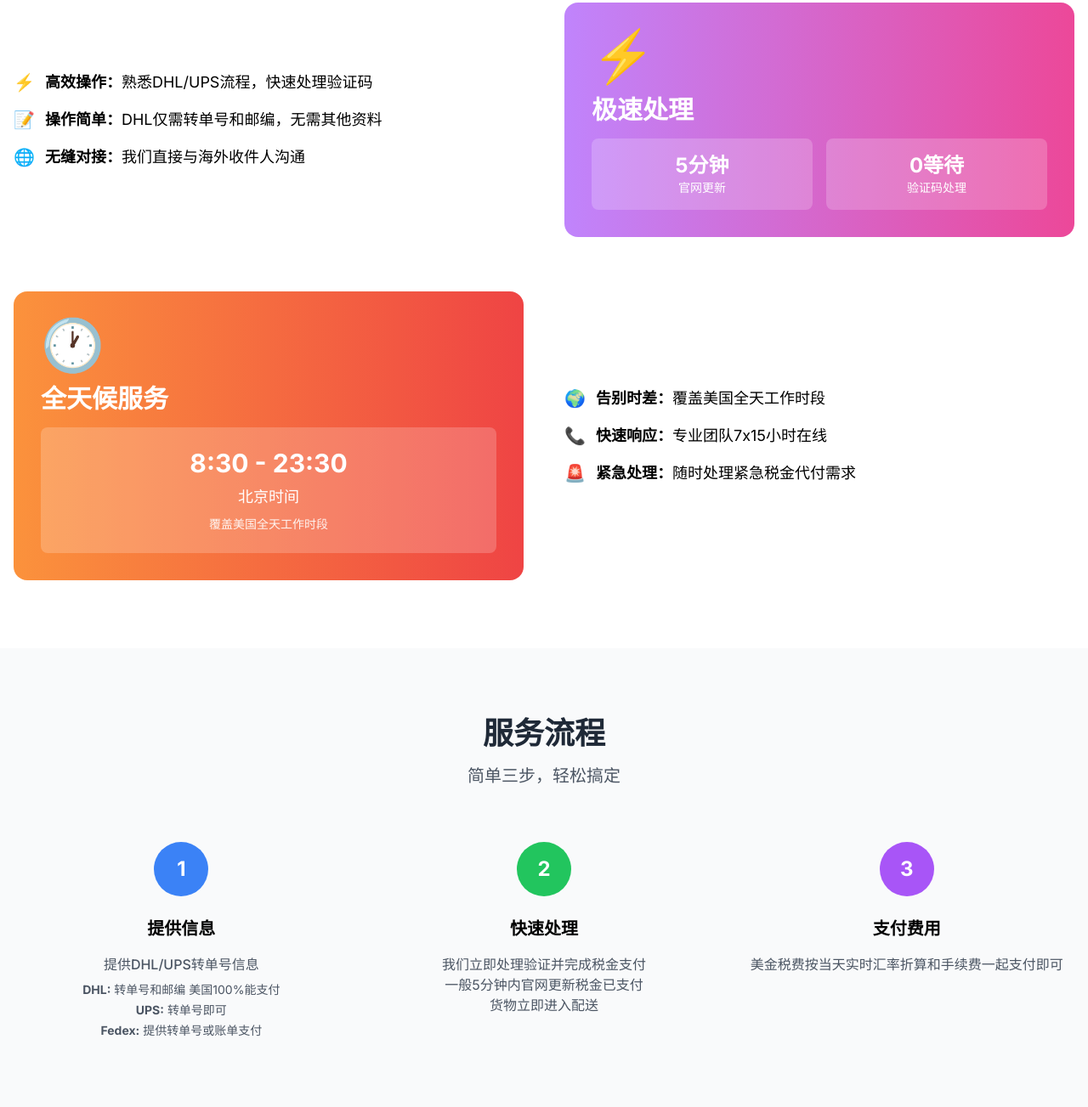
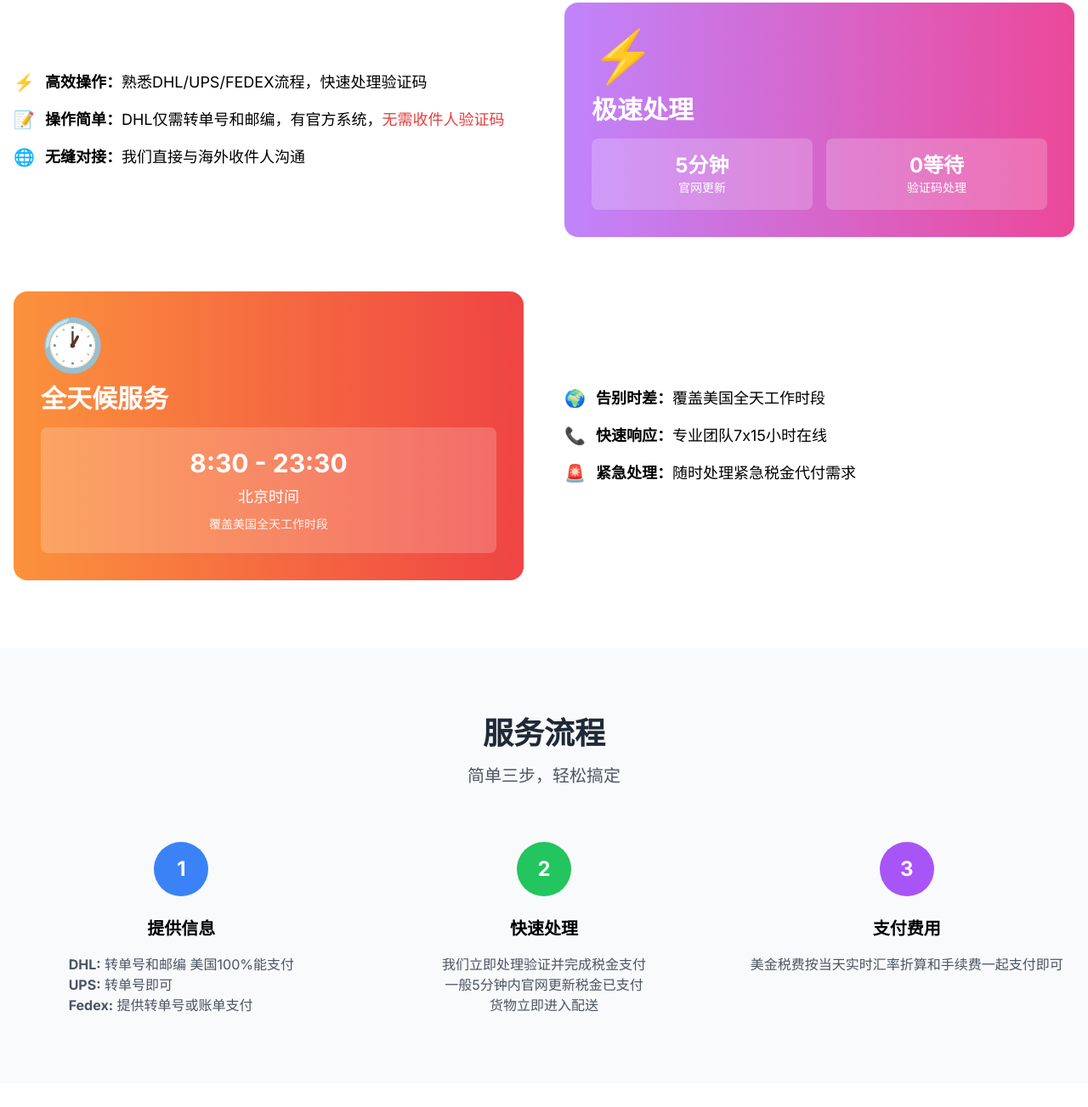
Before and after one commit to Darrenthinker/payduty-service, a plain HTML site: page index.html in a window 1280 px wide. Shown: the part 1777-3080 px from the top of the page at 85% size. Drawn offline with nearby package versions, Linux system fonts and the light colour scheme.

Commit message:
feat: 优化文案及样式，信息块左对齐，无需收件人验证码高亮为红色

```diff
--- a/index.html
+++ b/index.html
@@ -227,13 +227,13 @@
                             <li class="flex items-start">
                                 <span class="text-purple-500 mr-3 text-xl">⚡</span>
                                 <div>
-                                    <strong>高效操作：</strong>熟悉DHL/UPS流程，快速处理验证码
+                                    <strong>高效操作：</strong>熟悉DHL/UPS/FEDEX流程，快速处理验证码
                                 </div>
                             </li>
                             <li class="flex items-start">
                                 <span class="text-purple-500 mr-3 text-xl">📝</span>
                                 <div>
-                                    <strong>操作简单：</strong>DHL仅需转单号和邮编，无需其他资料
+                                    <strong>操作简单：</strong>DHL仅需转单号和邮编，有官方系统，<span style="color:#e53e3e;">无需收件人验证码</span>
                                 </div>
                             </li>
                             <li class="flex items-start">
@@ -300,13 +300,12 @@
                         1
                     </div>
                     <h3 class="text-xl font-semibold mb-4">提供信息</h3>
-                    <div class="text-gray-600">
-                        <p class="font-medium mb-2">提供DHL/UPS转单号信息</p>
-                        <div class="text-sm space-y-1">
-                            <p><strong>DHL:</strong> 转单号和邮编 美国100%能支付</p>
-                            <p><strong>UPS:</strong> 转单号即可</p>
-                            <p><strong>Fedex:</strong> 提供转单号或账单支付</p>
-                        </div>
+                    <div style="display: flex; justify-content: center;">
+                      <div class="text-gray-600" style="text-align:left;">
+                        <p><strong>DHL:</strong> 转单号和邮编 美国100%能支付</p>
+                        <p><strong>UPS:</strong> 转单号即可</p>
+                        <p><strong>Fedex:</strong> 提供转单号或账单支付</p>
+                      </div>
                     </div>
                 </div>
                 <div class="text-center">
```
